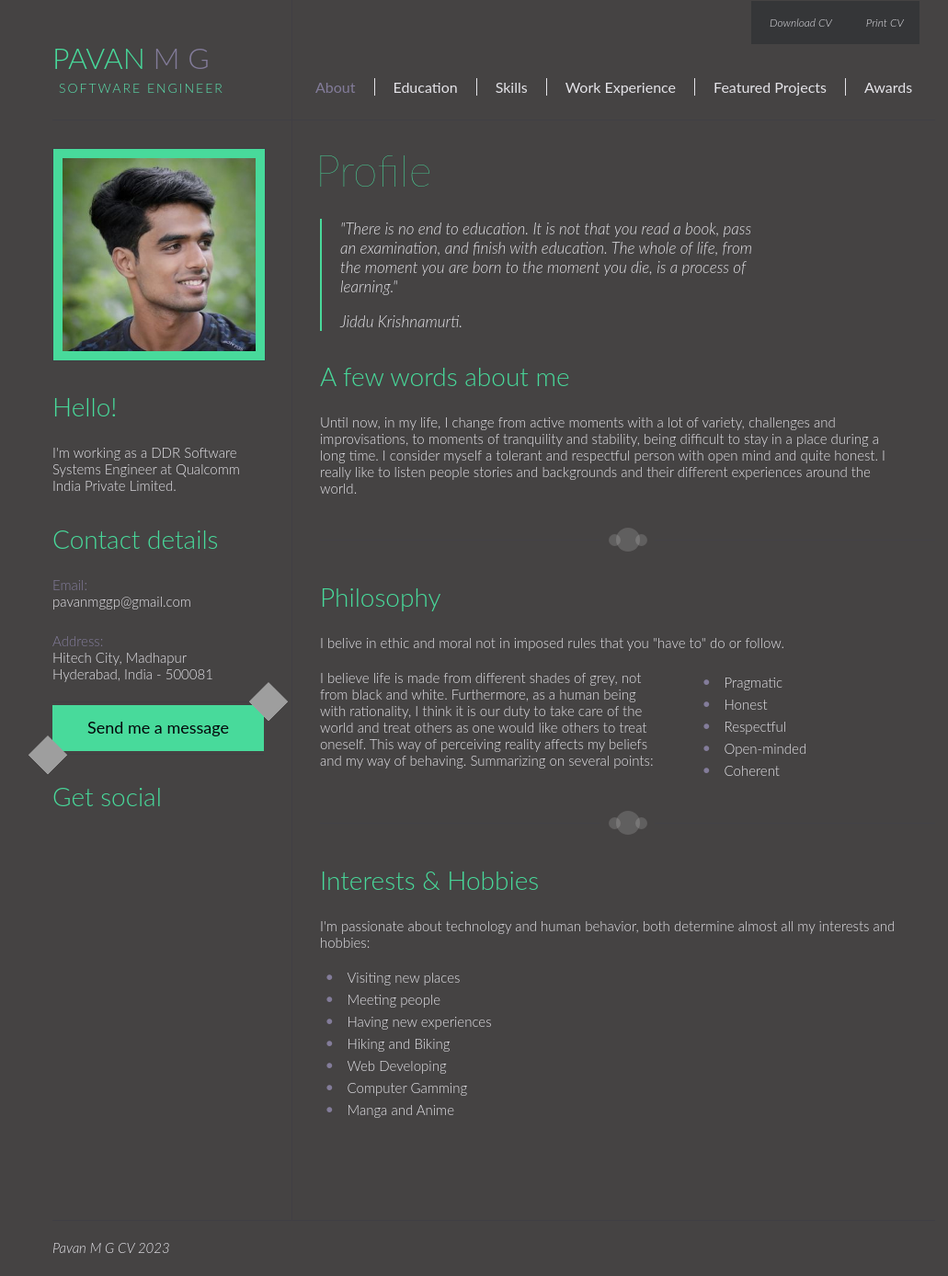
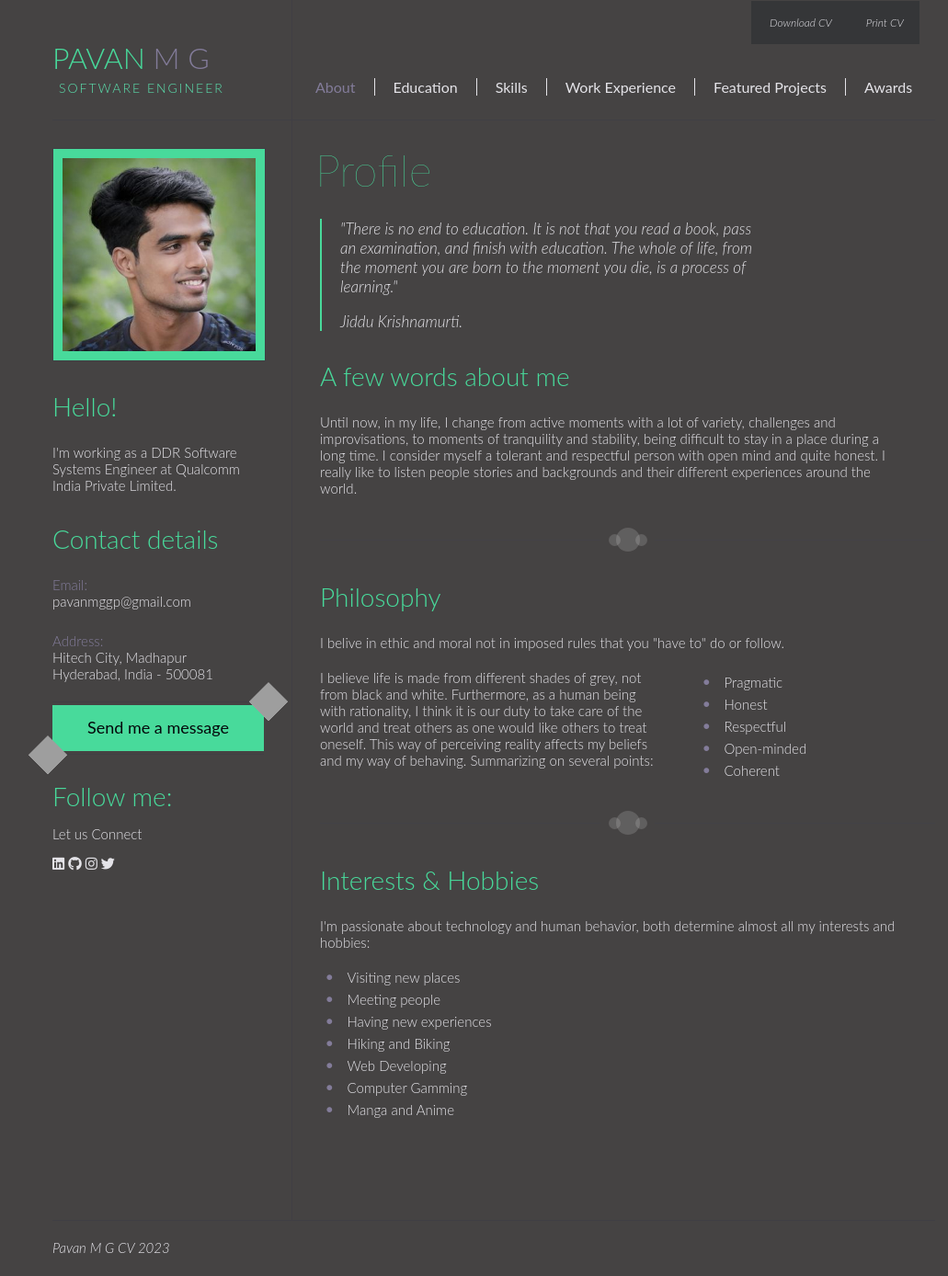
Before and after one commit to pavan-mg/pavan-mg.github.io, a Jekyll site: the page built from index.html, in a window 1280 px wide. Shown: the whole page at 92% size, without its empty margins (103-1134 px from the left). Built offline with Jekyll 4.4.1, drawn with Linux system fonts in a browser that asks for light colours.

Commit message:
Update default.html

```diff
--- a/_layouts/default.html
+++ b/_layouts/default.html
@@ -1,4 +1,10 @@
 <link rel='stylesheet' type='text/css' href="/css/main.css">
+<link
+      rel="stylesheet"
+      href="https://use.fontawesome.com/releases/v5.7.2/css/all.css"
+      integrity="sha384-fnmOCqbTlWIlj8LyTjo7mOUStjsKC4pOpQbqyi7RrhN7udi9RwhKkMHpvLbHG9Sr"
+      crossorigin="anonymous"
+    />
 <link rel="icon" href="https://raw.githubusercontent.com/pavan-mg/pavan-mg.github.io/main/images/pavanmg.jpg">
 <!-- MAIN CONTAINER -->
 		<div id="main_container">
@@ -49,12 +55,22 @@
           <span class="content">Send me a message <span class="fontawesome-double-angle-right"></span></span>
         </a>
         <div class="get_social_content">
-          <h2>Get social</h2>
-          <ul class="social_icons horizontal_list">
-            <li><a class="facebook" href="https://www.facebook.com/pavan.mggp"><span class="entypo-facebook-circled"></span><span class="invisible">Facebook</span></a></li>
-            <li><a class="twitter" href="https://twitter.com/pavanm07"><span class="entypo-twitter-circled"></span><span class="invisible">Twitter</span></a></li>
-            <li><a class="linkedin" href="https://www.linkedin.com/in/pavan-m-688477107/"><span class="entypo-linkedin-circled"></span><span class="invisible">LinkedIn</span></a></li>
-          </ul>
+          <h2>Follow me:</h2>
+          <p>Let us Connect</p>
+            <a href="https://www.linkedin.com/in/pavan-m-688477107/" target="_blank"
+            ><i class="fab fa-linkedin"></i
+            ></a>
+            <a href="https://www.github.com/pavan-mg" target="_blank"
+              ><i class="fab fa-github"></i
+            ></a>
+            <a
+              href="https://www.instagram.com/pavan.mg/"
+              target="_blank"
+              ><i class="fab fa-instagram"></i
+            ></a>
+            <a href="https://www.twitter.com/pavanmg07" target="_blank"
+              ><i class="fab fa-twitter"></i
+            ></a>
         </div>
       </div>
       <!-- PROFILE CONTENT -->
```
